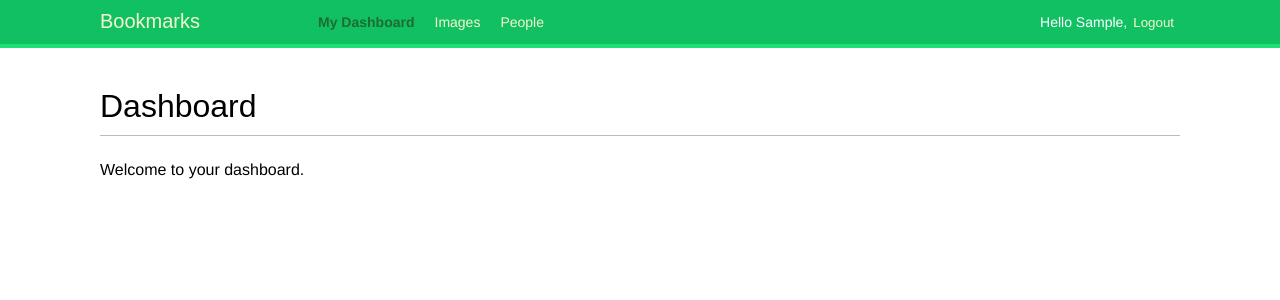
After one commit to VasixKrin/ImageBalka, a Django app: page /account/ in a window 1280 px wide. The commit adds this page. Shown: the top 300 px of the page. Run offline with Django 5.2, Linux system fonts and the light colour scheme; the visitor is signed in with stand-in values (Sample User, id 1); some web fonts are replaced.

Commit message:
Added login and logout process.

```diff
--- /dev/null
+++ b/bookmarks/account/templates/account/dashboard.html
@@ -0,0 +1,7 @@
+{% extends 'base.html' %}
+
+{% block title %}Dashboard{% endblock %}
+{%block content%}
+<h1>Dashboard</h1>
+<p>Welcome to your dashboard.</p>
+{% endblock %}
--- a/bookmarks/account/templates/base.html
+++ b/bookmarks/account/templates/base.html
@@ -9,6 +9,30 @@
 <body>
 <div id="header">
     <span class="logo">Bookmarks</span>
+    {% if request.user.is_authenticated %}
+    <ul class="menu">
+        <li {% if section == "dashboard" %}class="selected" {% endif %}>
+            <a href="{% url 'dashboard' %}">My Dashboard</a>
+        </li>
+        <li {% if section == "images" %}class="selected" {% endif %}>
+            <a href="#">Images</a>
+        </li>
+        <li {% if section == "people" %}class="selected" {% endif %}>
+            <a href="#">People</a>
+        </li>
+    </ul>
+    {% endif %}
+    <span class="user">
+        {% if request.user.is_authenticated %}
+            Hello {{ request.user.first_name|default:request.user.username }},
+            <form action="{% url 'logout' %}" method="post">
+                <button type="submit">Logout</button>
+                {% csrf_token %}
+            </form>
+        {% else %}
+            <a href="{% url 'login' %}">Log-in</a>
+        {% endif %}
+    </span>
 </div>
 <div id="content">
     {% block content %}
--- a/bookmarks/account/urls.py
+++ b/bookmarks/account/urls.py
@@ -1,6 +1,10 @@
+from django.contrib.auth import views as auth_views
 from django.urls import path
 from . import views
 
 urlpatterns = [
-    path('login/', views.user_login, name='login'),
+    # path('login/', views.user_login, name='login'),
+    path('login/', auth_views.LoginView.as_view(), name='login'),
+    path('logout/', auth_views.LogoutView.as_view(), name='logout'),
+    path('', views.dashboard, name='dashboard')
 ]
--- a/bookmarks/account/views.py
+++ b/bookmarks/account/views.py
@@ -1,4 +1,5 @@
 from django.contrib.auth import authenticate, login
+from django.contrib.auth.decorators import login_required
 from django.http import HttpResponse
 from django.shortcuts import render
 from .forms import LoginForm
@@ -25,3 +26,12 @@ def user_login(request):
     else:
         form = LoginForm()
     return render(request, 'account/login.html', {'form': form})
+
+
+@login_required
+def dashboard(request):
+    return render(
+        request,
+        'account/dashboard.html',
+        {'section': 'dashboard'}
+    )
--- a/bookmarks/bookmarks/settings.py
+++ b/bookmarks/bookmarks/settings.py
@@ -11,6 +11,8 @@ https://docs.djangoproject.com/en/5.0/ref/settings/
 """
 
 from pathlib import Path
+
+from django.conf.global_settings import LOGIN_REDIRECT_URL
 
 # Build paths inside the project like this: BASE_DIR / 'subdir'.
 BASE_DIR = Path(__file__).resolve().parent.parent
@@ -27,6 +29,9 @@ DEBUG = True
 
 ALLOWED_HOSTS = []
 
+LOGIN_REDIRECT_URL = 'dashboard'
+LOGIN_URL = 'login'
+LOGOUT_URL = 'logout'
 
 # Application definition
 
```
Also changed, not shown: bookmarks/account/templates/registration/logged_out.html (added, +10 -0 lines), bookmarks/account/templates/registration/login.html (added, +22 -0 lines).
